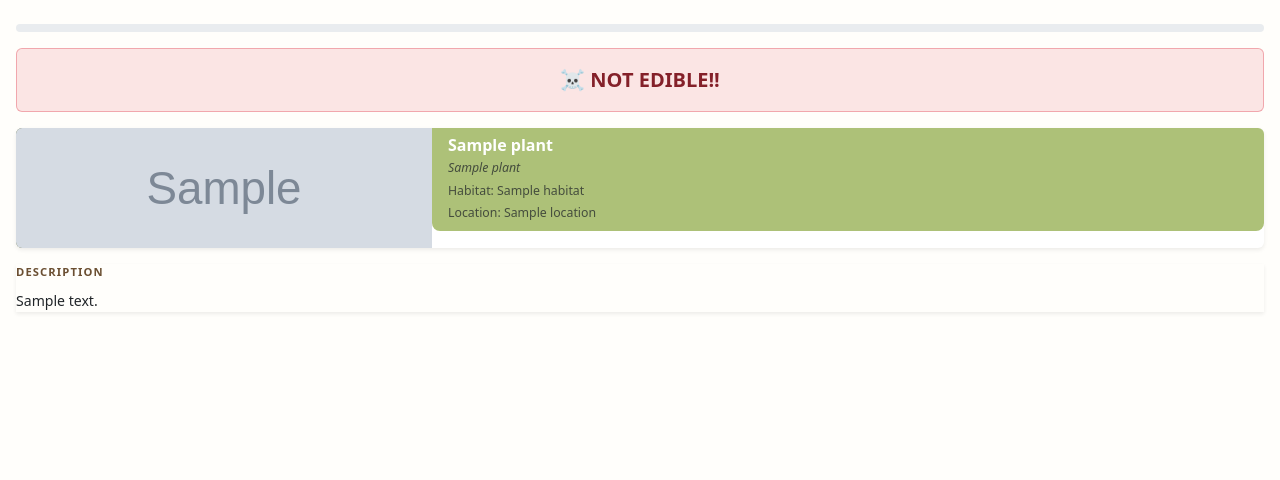
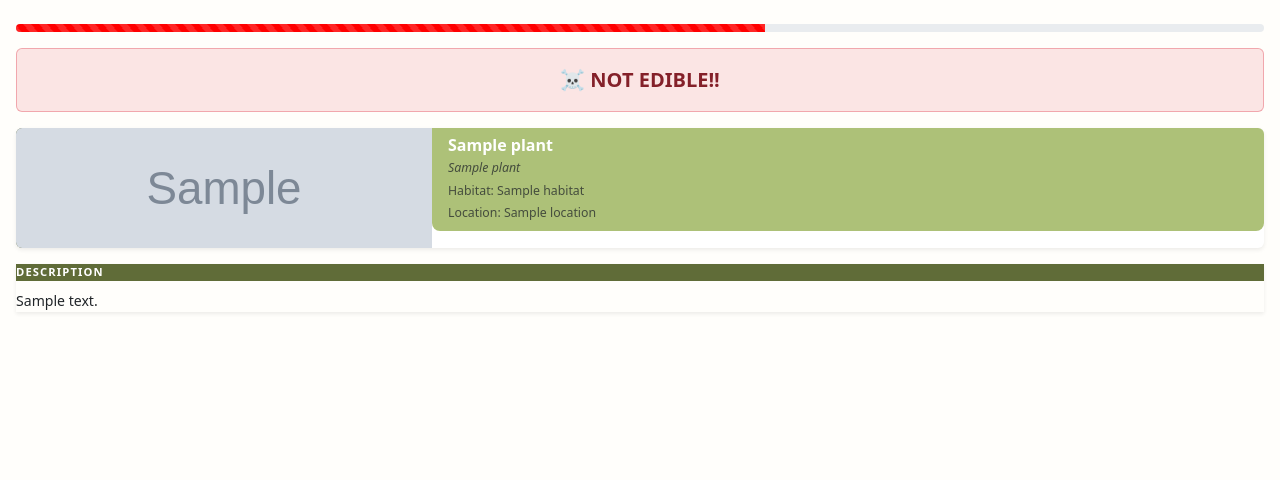
Before and after one commit to annie-ayzf/2800-202610-BBY09, a Node server app: template views/gameincorrect.ejs in a window 1280 px wide. Shown: the top 480 px of the page. Run offline with Node 20, Linux system fonts and the light colour scheme; the template is opened without the code that fills it: most values are stand-ins (such as "Sample title", 1, 10 or a date in 2020); grey boxes marked "Sample" are stand-in pictures; some libraries are stand-ins or nearby versions.

Commit message:
quick commit

```diff
--- a/public/css/gameincorrect.css
+++ b/public/css/gameincorrect.css
@@ -40,10 +40,11 @@ body {
 
 /* Description label */
 .desc-label {
-  color: var(--brown);
+  color: var(--white);
   font-size: 0.7rem;
   text-transform: uppercase;
   letter-spacing: 0.1em;
+  background-color: #606c38;
 }
 
 /* Continue button */
--- a/views/gameincorrect.ejs
+++ b/views/gameincorrect.ejs
@@ -7,7 +7,7 @@
   <div class="progress mb-3" style="height: 8px;">
     <div class="progress-bar progress-bar-striped progress-bar-animated progress-bar-custom"
       role="progressbar"
-      style="width: '<%= typeof currentQuestion !== 'undefined' && typeof totalQuestions !== 'undefined' ? (currentQuestion / totalQuestions) * 100 : 60 %>%';">
+      style="width: 60%;">
     </div>
   </div>
 
```
